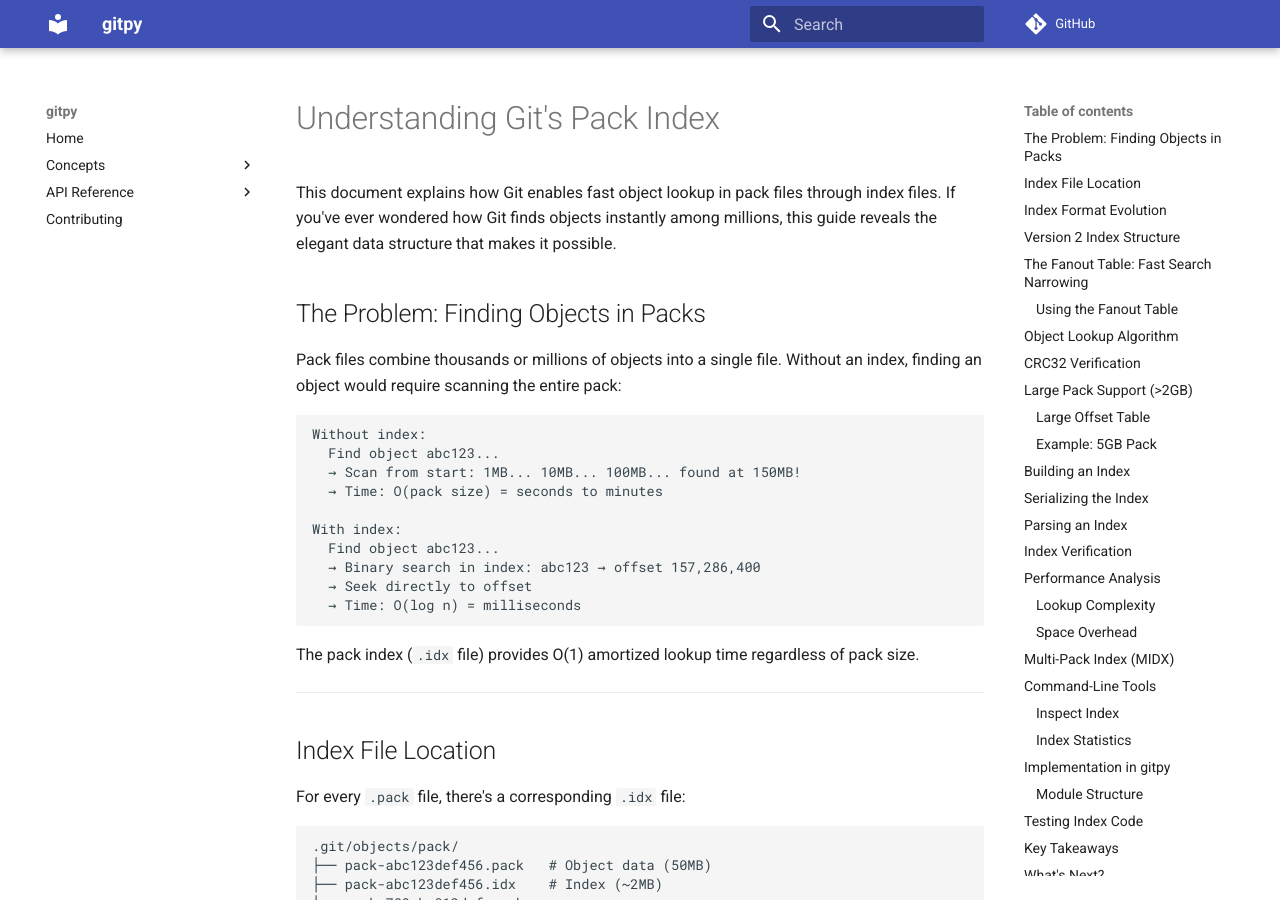
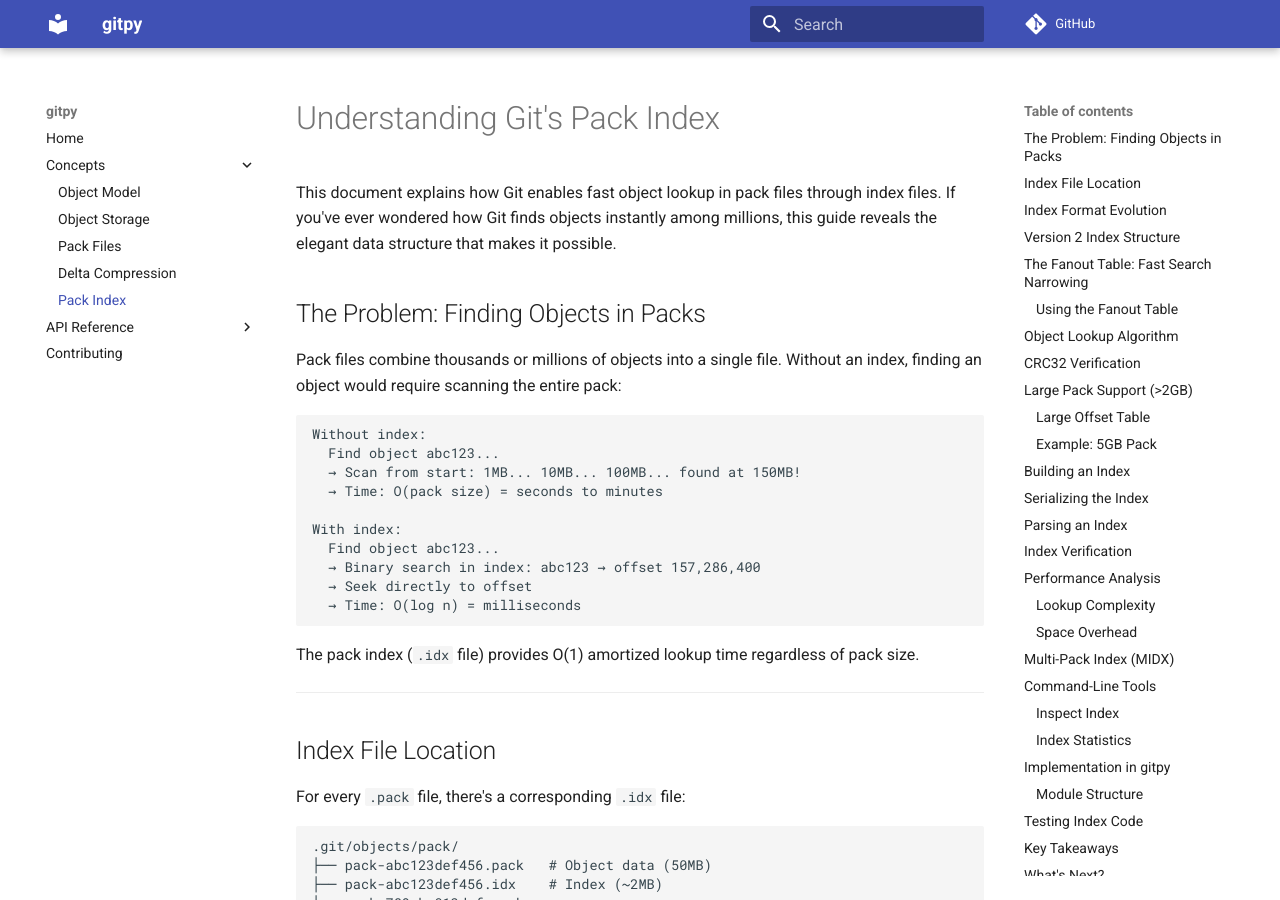
Before and after one commit to josix/gitpy, an MkDocs documentation site: the page built from docs/concepts/pack_index.md, in a window 1280 px wide and 900 px high. Built offline with MkDocs 1.6.1 and Material for MkDocs 9.7.7, drawn with Linux system fonts in a browser that asks for light colours; comment, search, counter and statistics services are not loaded.

Commit message:
docs: add Phase 2b pack documentation to mkdocs navigation
Add new pack-related concept guides and API reference to nav:
- Pack Files, Delta Compression, Pack Index under Concepts
- Pack Objects API under API Reference

```diff
--- a/mkdocs.yml
+++ b/mkdocs.yml
@@ -4,9 +4,13 @@ nav:
   - Concepts:
     - Object Model: concepts/object_model.md
     - Object Storage: concepts/object_storage.md
+    - Pack Files: concepts/pack_files.md
+    - Delta Compression: concepts/delta_compression.md
+    - Pack Index: concepts/pack_index.md
   - API Reference:
     - Objects: api/objects.md
     - Storage: api/storage.md
+    - Pack Objects: api/pack.md
   - Contributing: contributing.md
 theme:
   name: 'material'
```
